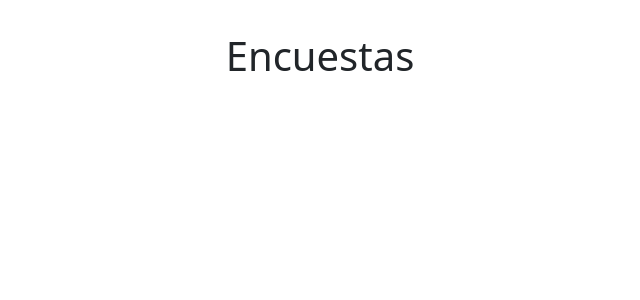
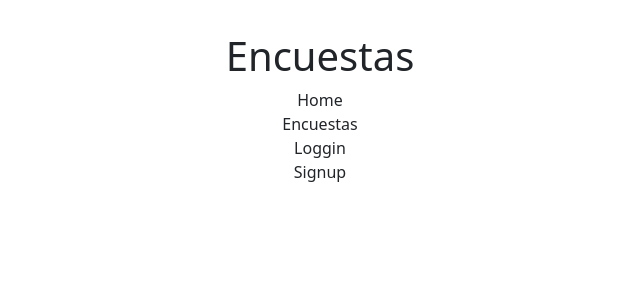
Before and after one commit to grupo-33-devf/equipo2, a React (Vite) app in the folder frontend/: page / in a window 1280 px wide. Shown: the top 300 px of the page, without its empty margins (320-960 px from the left). Built offline with nearby package versions, Linux system fonts and the light colour scheme.

Commit message:
Creacion de componentes sencillos

```diff
--- /dev/null
+++ b/frontend/Pages/Encuestas.jsx
@@ -0,0 +1,9 @@
+import React from 'react'
+
+const Encuestas = () => {
+    return (
+        <div>Encuestas</div>
+    )
+}
+
+export default Encuestas
--- /dev/null
+++ b/frontend/Pages/Home.jsx
@@ -0,0 +1,9 @@
+import React from 'react'
+
+const Home = () => {
+    return (
+        <div>Home</div>
+    )
+}
+
+export default Home
--- /dev/null
+++ b/frontend/Pages/Loggin.jsx
@@ -0,0 +1,9 @@
+import React from 'react'
+
+const Loggin = () => {
+    return (
+        <div>Loggin</div>
+    )
+}
+
+export default Loggin
--- /dev/null
+++ b/frontend/Pages/Signup.jsx
@@ -0,0 +1,9 @@
+import React from 'react'
+
+const Signup = () => {
+    return (
+        <div>Signup</div>
+    )
+}
+
+export default Signup
--- a/frontend/src/App.jsx
+++ b/frontend/src/App.jsx
@@ -1,10 +1,19 @@
 import './App.css'
+import Encuestas from '../Pages/Encuestas'
+import Home from '../Pages/Home'
+import Loggin from '../Pages/Loggin'
+import Signup from '../Pages/Signup'
 
 function App() {
 
   return (
     <>
       <h1>Encuestas</h1>
+      <Home />
+      <Encuestas />
+      <Loggin />
+      <Signup />
+
     </>
   )
 }
```
